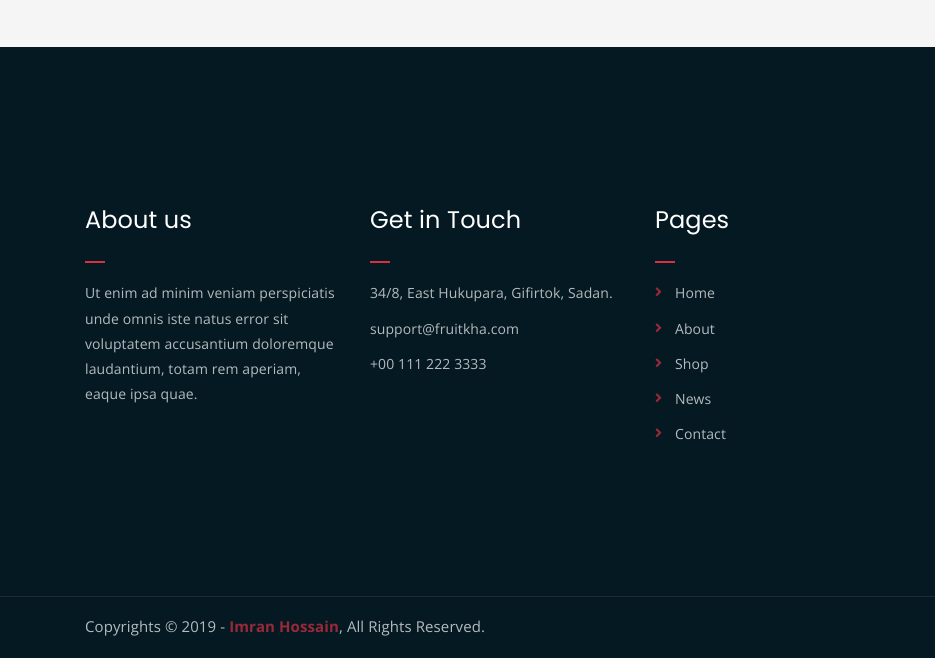
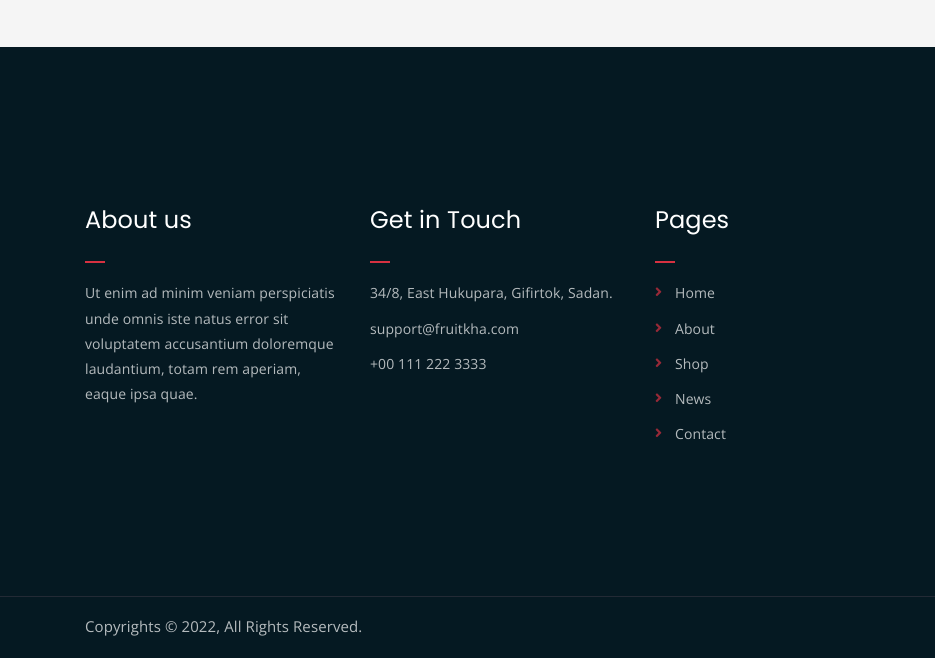
Before and after one commit to MohamedAboEissa/Abo-Eissa-Market, a plain HTML site: page 404.html in a window 1280 px wide. Shown: the part 1423-2081 px from the top of the page, 0-935 px from the left. Drawn offline with nearby package versions, Linux system fonts and the light colour scheme.

Commit message:
Update 404.html

```diff
--- a/404.html
+++ b/404.html
@@ -240,7 +240,7 @@
 		<div class="container">
 			<div class="row">
 				<div class="col-lg-6 col-md-12">
-					<p>Copyrights &copy; 2019 - <a href="https://imransdesign.com/">Imran Hossain</a>,  All Rights Reserved.</p>
+					<p>Copyrights &copy; 2022,  All Rights Reserved.</p>
 				</div>
 				<div class="col-lg-6 text-right col-md-12">
 					<div class="social-icons">
```
